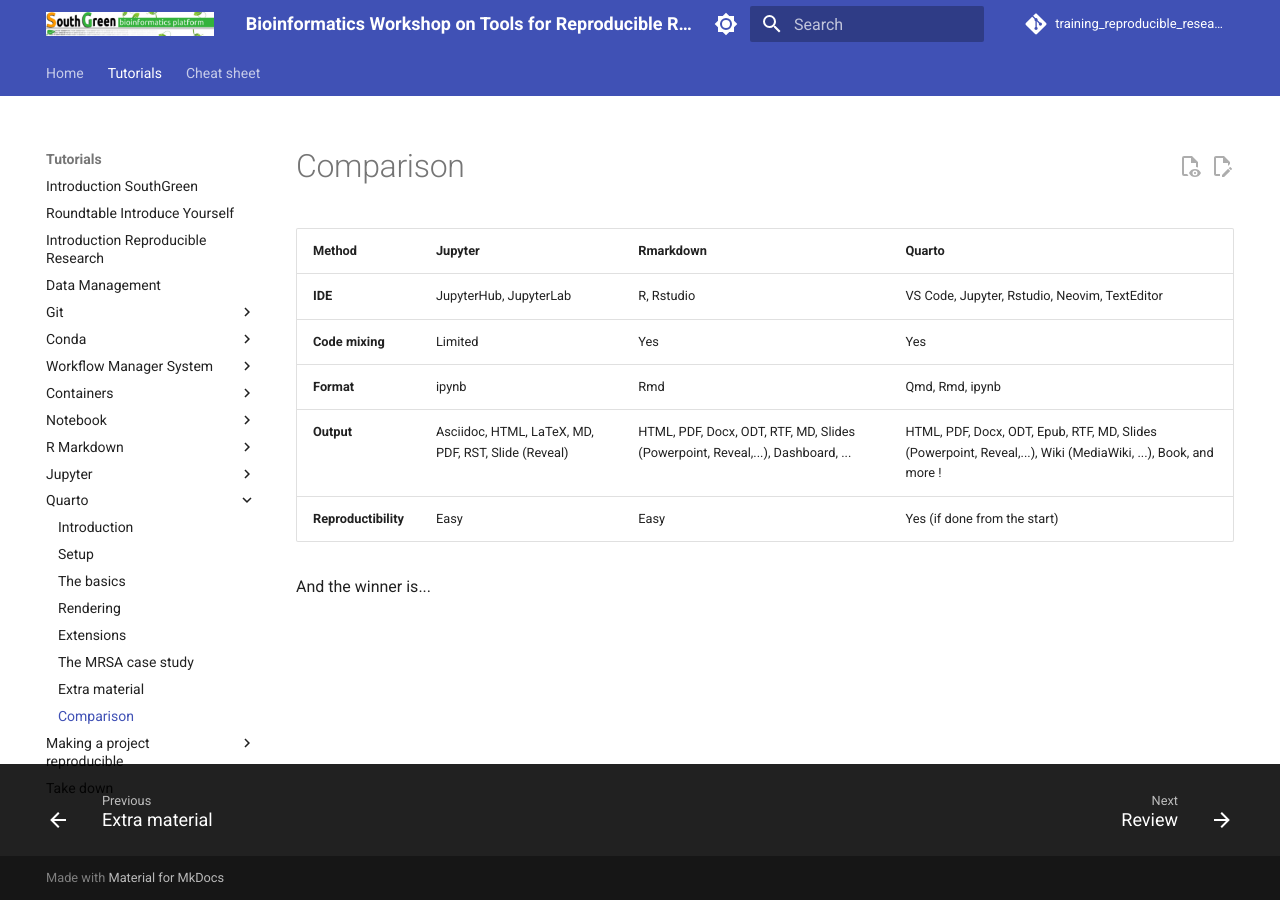
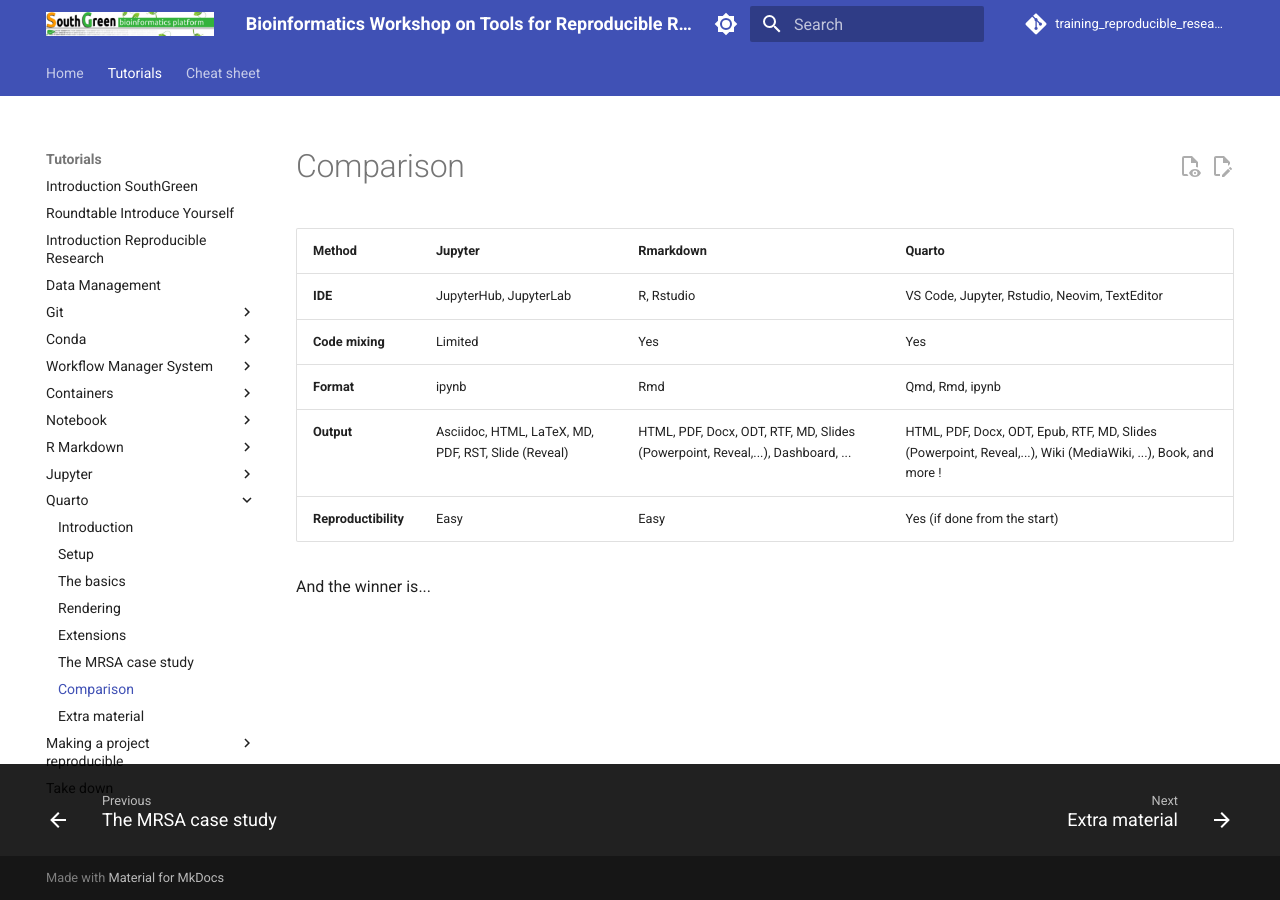
Before and after one commit to SouthGreenPlatform/training_reproducible_research, an MkDocs documentation site: the page built from docs/pages/quarto/quarto-6-comparison.md, in a window 1280 px wide. Built offline with MkDocs 1.6.1 and Material for MkDocs 9.7.7, drawn with Linux system fonts in a browser that asks for light colours; comment, search, counter and statistics services are not loaded.

```diff
--- a/mkdocs.yml
+++ b/mkdocs.yml
@@ -182,8 +182,8 @@ nav:
           - Rendering: pages/quarto/quarto-3-the-rendering.md
           - Extensions: pages/quarto/quarto-4-the-extensions.md
           - The MRSA case study: pages/quarto/quarto-5-the-mrsa-case-study.md
-          - Extra material: pages/quarto/quarto-6-extra-material.md
-          - Comparison: pages/quarto/quarto-7-comparison.md
+          - Comparison: pages/quarto/quarto-6-comparison.md
+          - Extra material: pages/quarto/quarto-7-extra-material.md
         - 'Making a project reproducible':
           - Review: pages/project/project-1-review.md
           - Good praticies: pages/project/project-2-good_praticies.md
```
Also changed, not shown: docs/pages/quarto/quarto-6-comparison.md (renamed from docs/pages/quarto/quarto-7-comparison.md), docs/pages/quarto/quarto-7-extra-material.md (renamed from docs/pages/quarto/quarto-6-extra-material.md).
